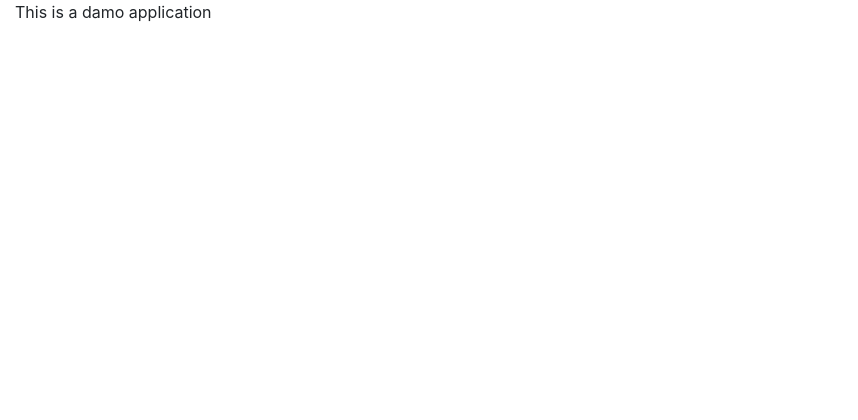
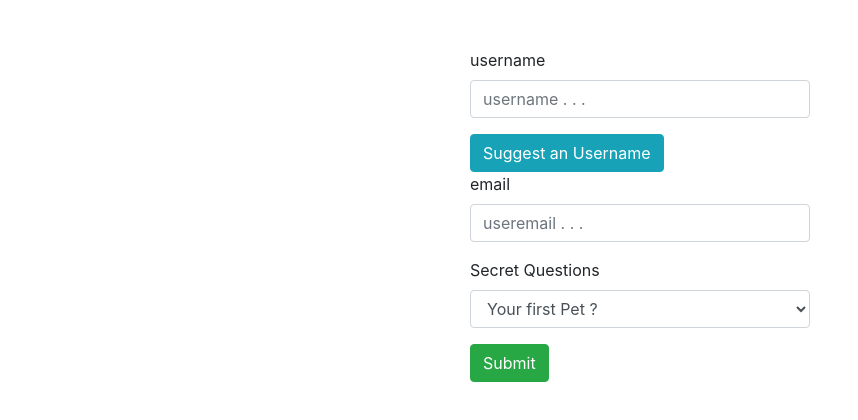
Before and after one commit to Fahad-Md-Kamal/Learning-Angular, an Angular app: page / in a window 1280 px wide. Shown: the top 420 px of the page, without its empty margins (0-858 px from the left). Built offline with nearby package versions, Linux system fonts and the light colour scheme.

Commit message:
Angular forms project initialized

```diff
--- a/src/app/app.component.html
+++ b/src/app/app.component.html
@@ -1,3 +1,21 @@
-<div class="container-fluid">
-<p>This is a damo application</p>
+<div class="container my-5">
+    <form class="col-4 offset-4">
+        <div class="form-group">
+          <label for="username">username</label>
+          <input type="text" class="form-control" id="username" placeholder="username . . . ">
+        </div>
+        <button type="button" class="btn btn-info">Suggest an Username</button>
+        <div class="form-group">
+          <label for="email">email</label>
+          <input type="email" class="form-control" id="email" placeholder="useremail . . . ">
+        </div>
+        <div class="form-group">
+          <label for="secret">Secret Questions</label>
+          <select class="form-control" id="secret">
+            <option>Your first Pet ?</option>
+            <option>Your first teacher ?</option>
+          </select>
+        </div>
+        <button type="submit" class="btn btn-success">Submit</button>
+      </form>
 </div>
```
